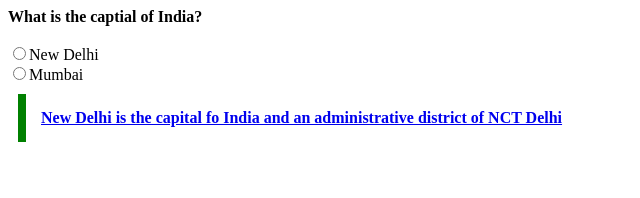
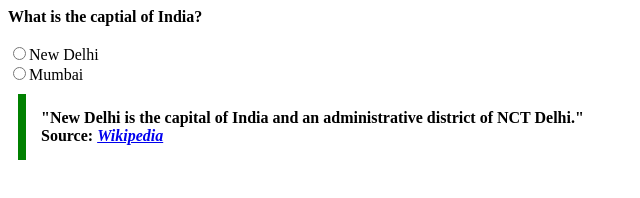
Before and after one commit to acciojob/trivia-dpinkvilla, a website: page main.html in a window 1280 px wide. Shown: the whole page, without its empty margins (0-640 px from the left). Drawn offline with Linux system fonts and the light colour scheme.

Commit message:
created a submission

```diff
--- a/main.html
+++ b/main.html
@@ -13,7 +13,12 @@
 <label for="quiz"><b>What is the captial of India?</b></label><br><br>
 	<input type="radio">New Delhi<br>
 	<input type="radio">Mumbai<br>
-	<blockquote <cite> <a href="https://en.wikipedia.org/wiki/New_Delhi">New Delhi is the capital fo India and an administrative district of NCT Delhi</a></cite> </blockquote>
+<!-- 	<blockquote <cite> <a href="https://en.wikipedia.org/wiki/New_Delhi">New Delhi is the capital fo India and an administrative district of NCT Delhi</a></cite> </blockquote>
+	 -->
+	<blockquote>
+    "New Delhi is the capital of India and an administrative district of NCT Delhi."
+    <footer>Source: <cite><a href="https://en.wikipedia.org/wiki/New_Delhi" target="_blank">Wikipedia</a></cite></footer>
+</blockquote>
 
 
 </body>
```
